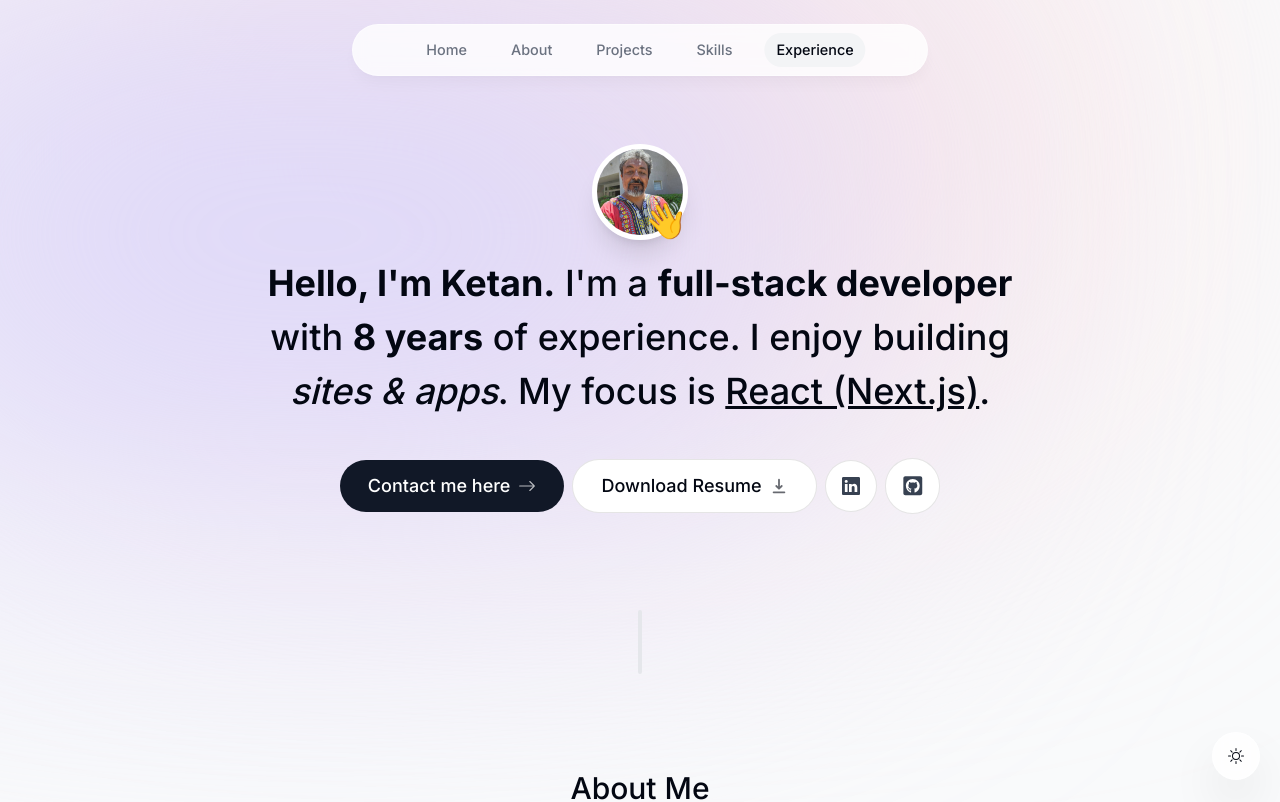
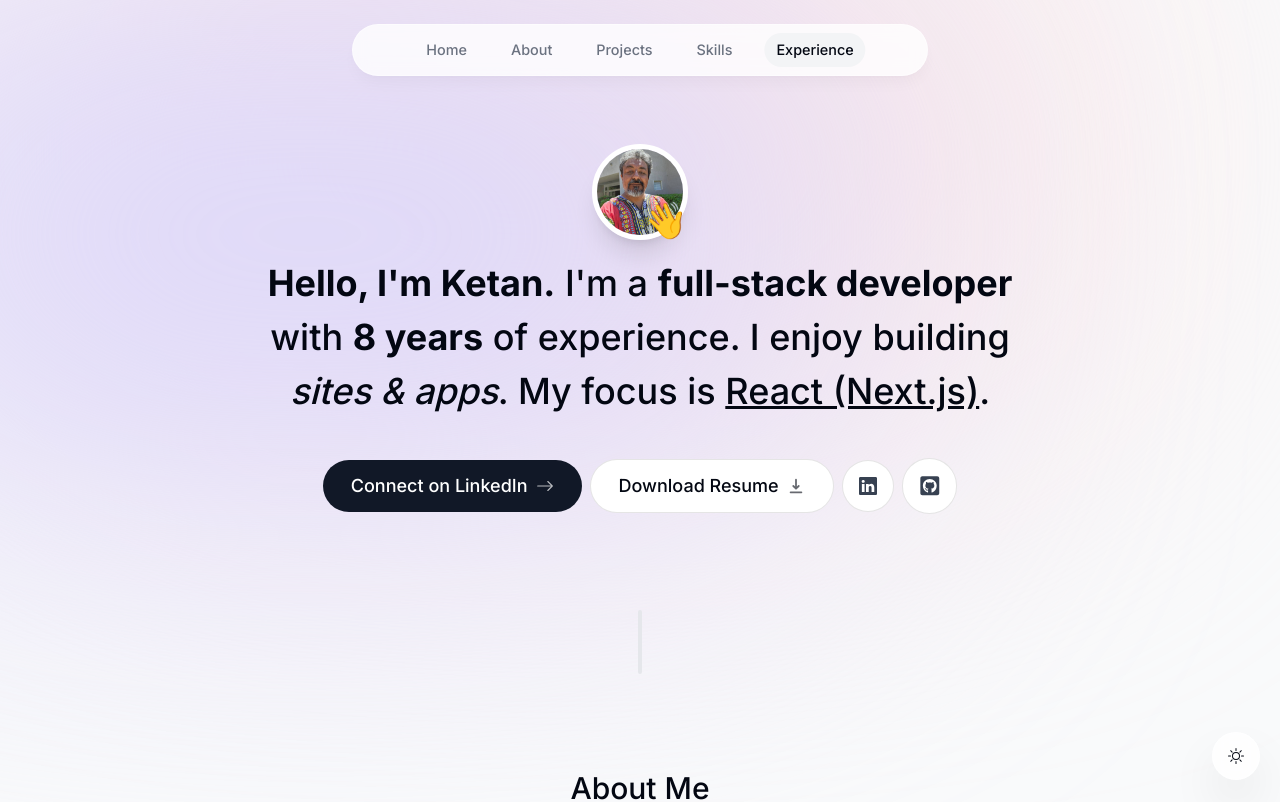
Before and after one commit to ketankshukla/portfolio, a Next.js app: page / in a window 1280 px wide. Shown: the top 802 px of the page. Built offline with nearby package versions, Linux system fonts and the light colour scheme.

Commit message:
Fix: Replace Contact section link with direct LinkedIn link

```diff
--- a/components/intro.tsx
+++ b/components/intro.tsx
@@ -78,17 +78,14 @@ export default function Intro() {
           delay: 0.1,
         }}
       >
-        <Link
-          href="#contact"
+        <a
+          href="https://linkedin.com/in/ketankshukla"
           className="group bg-gray-900 text-white px-7 py-3 flex items-center gap-2 rounded-full outline-none focus:scale-110 hover:scale-110 hover:bg-gray-950 active:scale-105 transition"
-          onClick={() => {
-            setActiveSection("Contact");
-            setTimeOfLastClick(Date.now());
-          }}
+          target="_blank"
         >
-          Contact me here{" "}
+          Connect on LinkedIn{" "}
           <BsArrowRight className="opacity-70 group-hover:translate-x-1 transition" />
-        </Link>
+        </a>
 
         <a
           className="group bg-white px-7 py-3 flex items-center gap-2 rounded-full outline-none focus:scale-110 hover:scale-110 active:scale-105 transition cursor-pointer borderBlack dark:bg-white/10"
```
